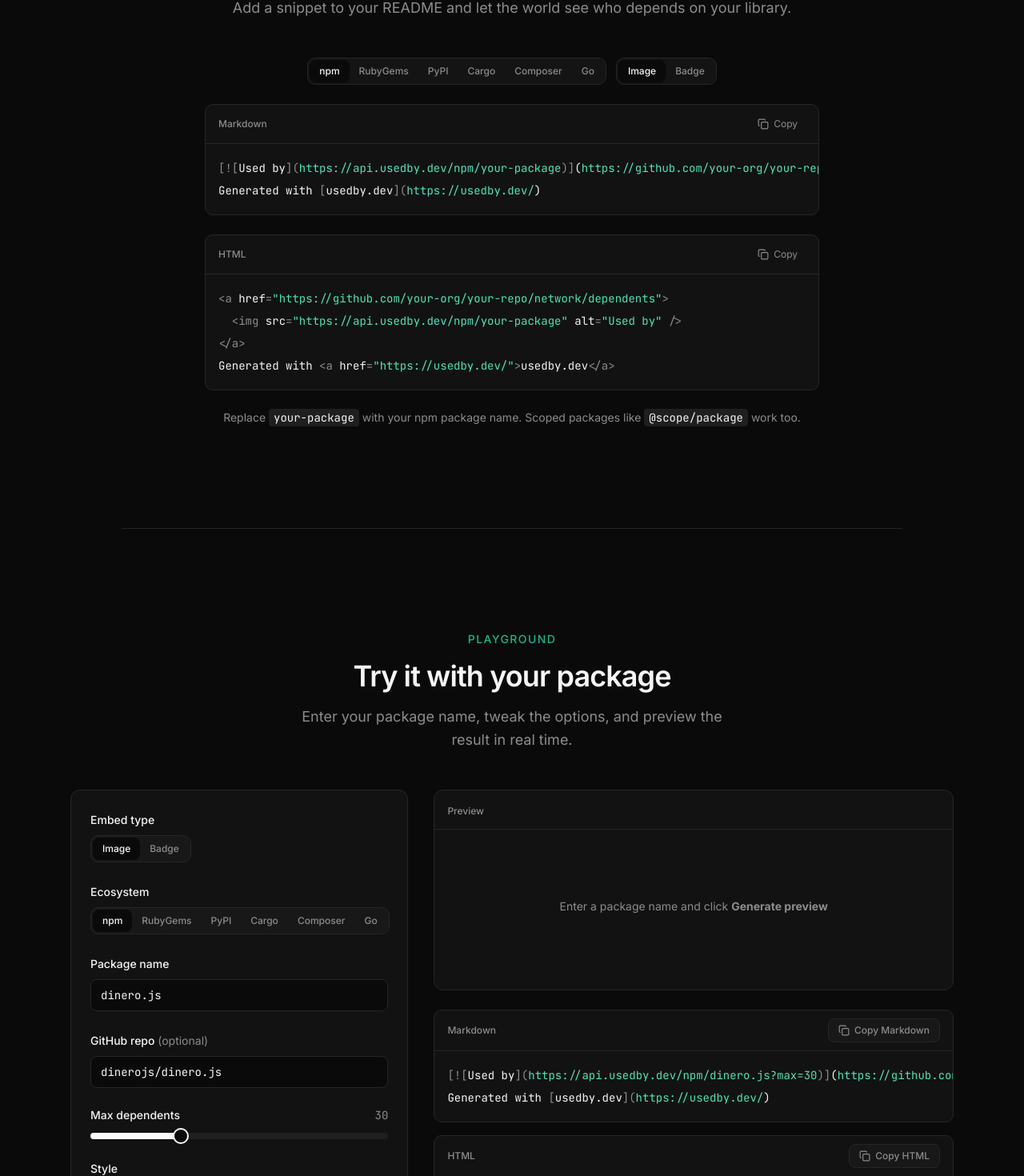
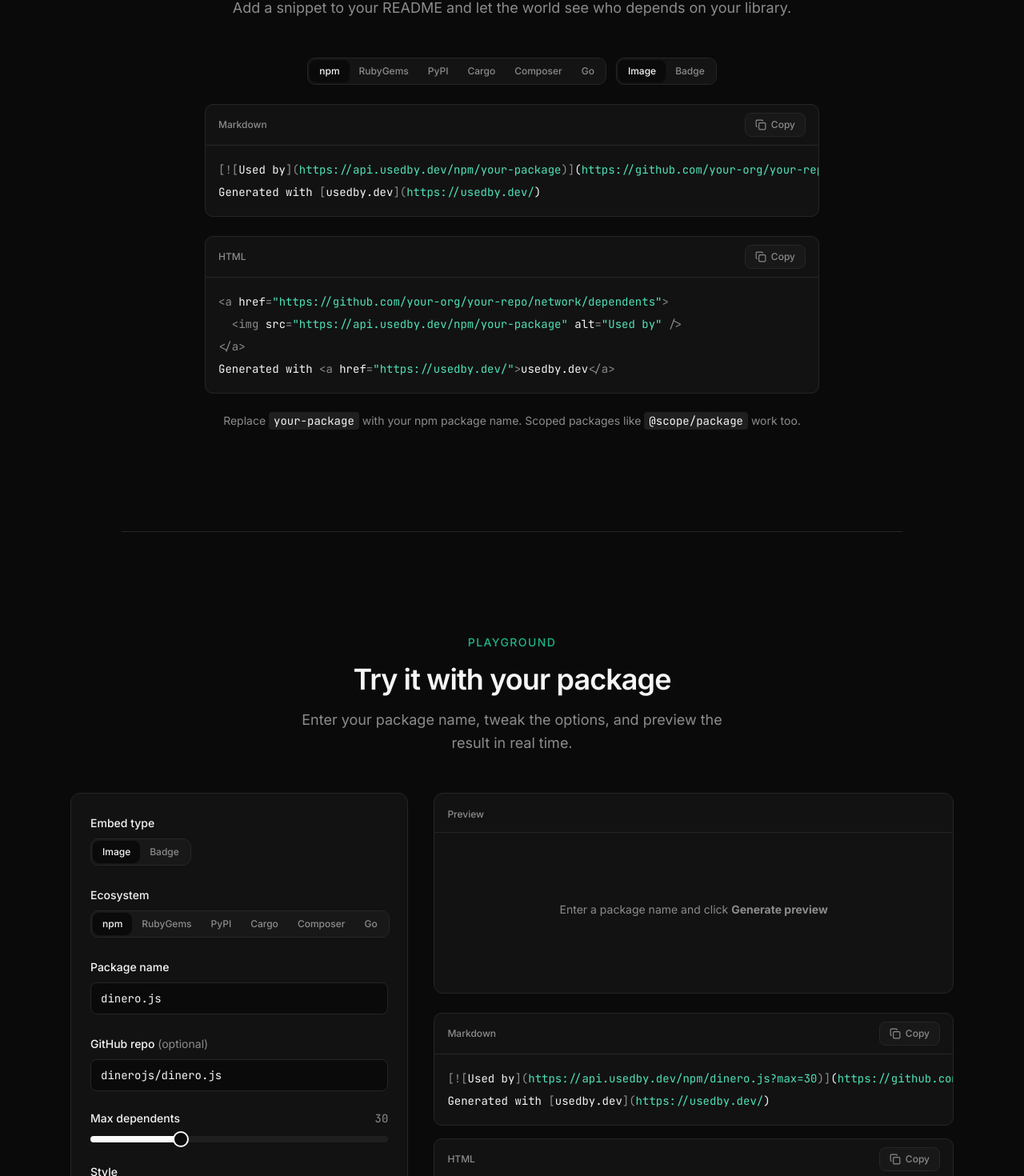
Before and after one commit to sarahdayan/usedby.dev, a Next.js app in the folder apps/web/: page / in a window 1280 px wide. Shown: the part 1677-3147 px from the top of the page at 80% size. Built offline with nearby package versions, Linux system fonts and the light colour scheme.

Commit message:
refactor: simplify CopyButton component and unify styling

```diff
--- a/apps/web/components/playground.tsx
+++ b/apps/web/components/playground.tsx
@@ -417,7 +417,7 @@ export function Playground() {
                   <span className="text-xs font-medium text-muted-foreground">
                     Markdown
                   </span>
-                  <CopyButton text={activeMarkdownEmbed} label="Markdown" />
+                  <CopyButton text={activeMarkdownEmbed} />
                 </div>
                 <div className="overflow-x-auto p-4">
                   <pre className="font-mono text-sm leading-loose text-foreground">
@@ -433,7 +433,7 @@ export function Playground() {
                   <span className="text-xs font-medium text-muted-foreground">
                     HTML
                   </span>
-                  <CopyButton text={activeHtmlEmbed} label="HTML" />
+                  <CopyButton text={activeHtmlEmbed} />
                 </div>
                 <div className="overflow-x-auto p-4">
                   <pre className="font-mono text-sm leading-loose text-foreground">
@@ -517,12 +517,7 @@ function LoadingMessage() {
   );
 }
 
-interface CopyButtonProps {
-  text: string;
-  label: string;
-}
-
-function CopyButton({ text, label }: CopyButtonProps) {
+function CopyButton({ text }: { text: string }) {
   const [copied, setCopied] = useState(false);
 
   async function onCopy() {
@@ -536,7 +531,7 @@ function CopyButton({ text, label }: CopyButtonProps) {
       type="button"
       onClick={onCopy}
       className="inline-flex items-center gap-1.5 rounded-md border border-border bg-secondary/50 px-3 py-1.5 text-xs font-medium text-muted-foreground transition-colors hover:text-foreground"
-      aria-label={`Copy ${label}`}
+      aria-label="Copy to clipboard"
     >
       {copied ? (
         <>
@@ -546,7 +541,7 @@ function CopyButton({ text, label }: CopyButtonProps) {
       ) : (
         <>
           <CopyIcon className="h-3.5 w-3.5" />
-          Copy {label}
+          Copy
         </>
       )}
     </button>
--- a/apps/web/components/quick-start.tsx
+++ b/apps/web/components/quick-start.tsx
@@ -18,18 +18,18 @@ function CopyButton({ text }: { text: string }) {
     <button
       type="button"
       onClick={onCopy}
-      className="inline-flex items-center gap-1.5 rounded-md px-2.5 py-1.5 text-xs text-muted-foreground transition-colors hover:text-foreground"
+      className="inline-flex items-center gap-1.5 rounded-md border border-border bg-secondary/50 px-3 py-1.5 text-xs font-medium text-muted-foreground transition-colors hover:text-foreground"
       aria-label="Copy to clipboard"
     >
       {copied ? (
         <>
           <CheckIcon className="h-3.5 w-3.5 text-accent" />
-          <span className="text-accent">Copied</span>
+          Copied
         </>
       ) : (
         <>
           <CopyIcon className="h-3.5 w-3.5" />
-          <span>Copy</span>
+          Copy
         </>
       )}
     </button>
```
